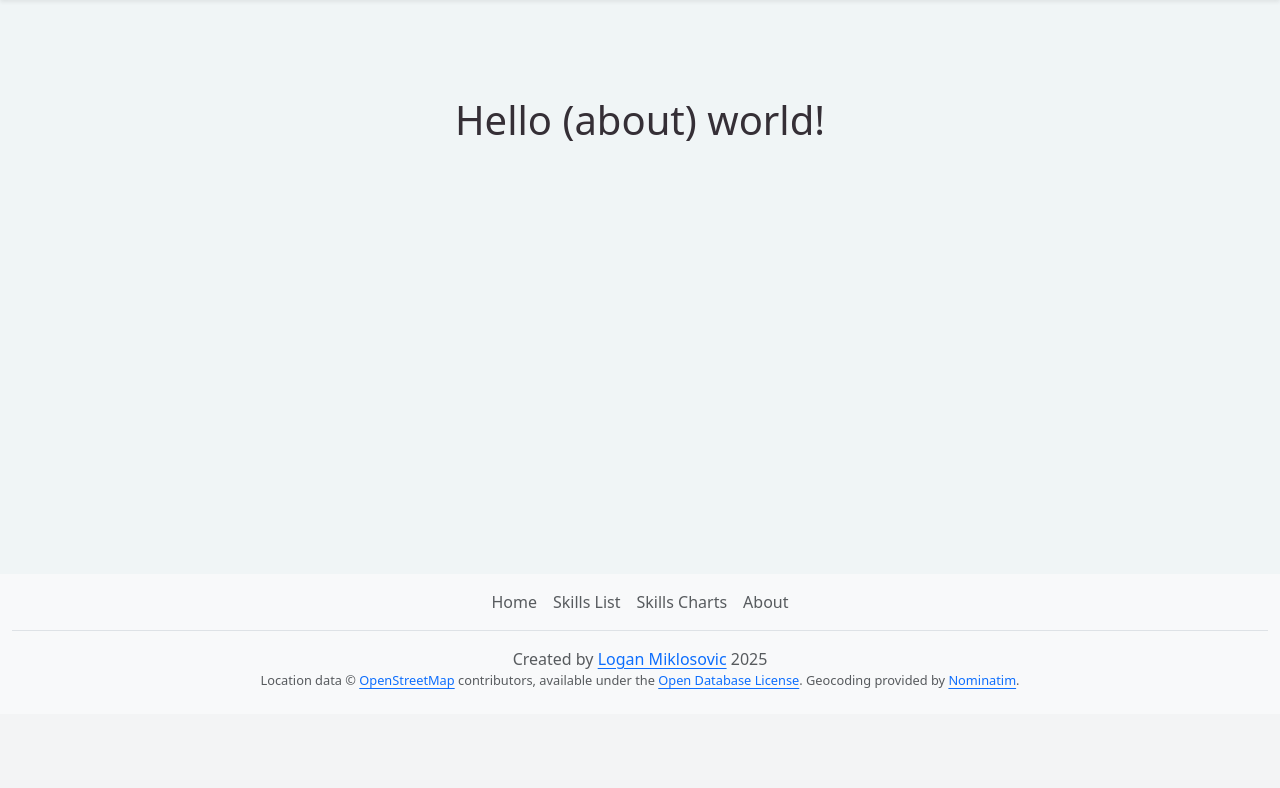
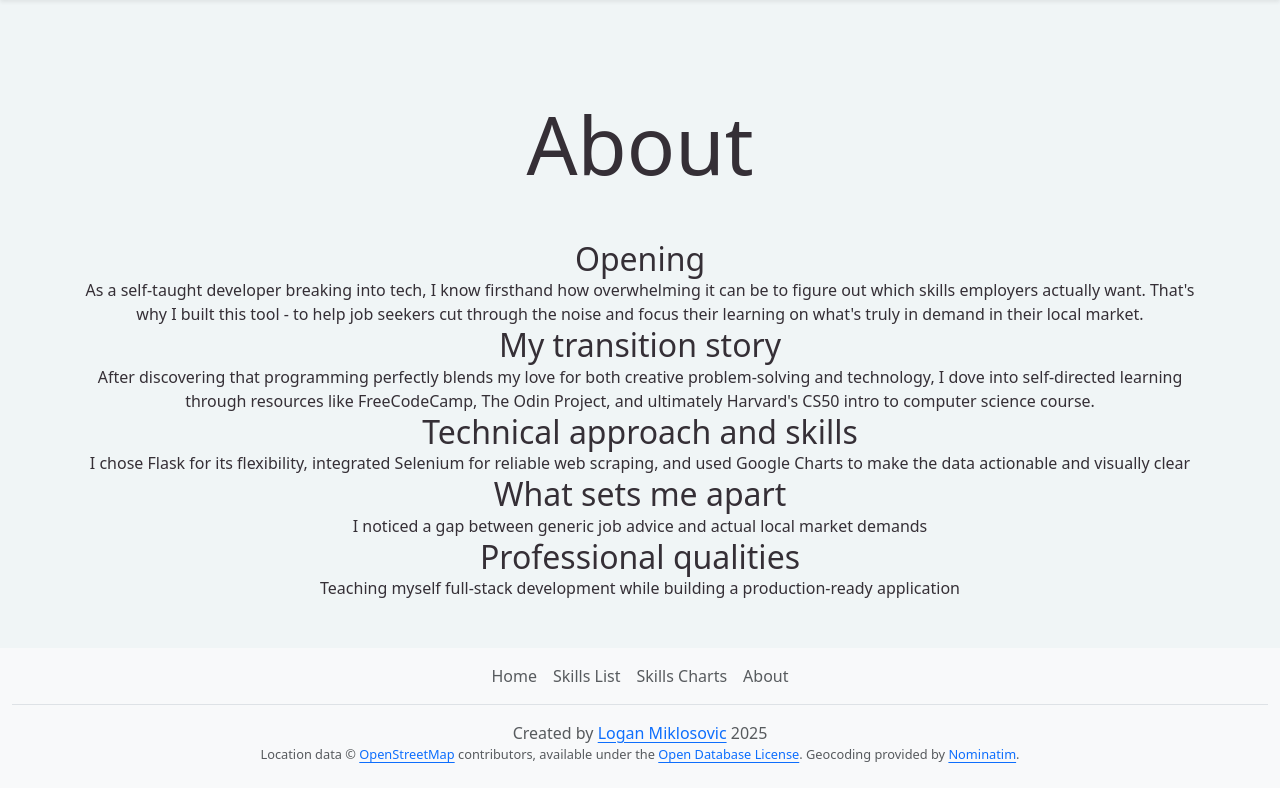
Before and after one commit to DevLoggith/cs50-final-project, a Flask app: page /about in a window 1280 px wide. Shown: the part 86-874 px from the top of the page. Before the commit the page ends 775 px from the top, so only its background shows below. Run offline with Flask 3, Linux system fonts and the light colour scheme; some web fonts are replaced.

Commit message:
creates rough outline & info for about page content
establishes the structure of the about page and some idea on what i want
the content to be (to be fleshed out more later)

```diff
--- a/app/templates/about.html
+++ b/app/templates/about.html
@@ -8,5 +8,52 @@
 {% endblock %}
 
 {% block main %}
-<h1>Hello (about) world!</h1>
+    <header class="mb-4 mb-md-5">
+        <h1 id="about-title" class="display-1">
+            About
+        </h1>
+    </header>
+    <article id="about-text">
+        <section>
+            <h2>Opening</h2>
+            <p>
+                As a self-taught developer breaking into tech, I know firsthand how
+                overwhelming it can be to figure out which skills employers actually
+                want. That's why I built this tool - to help job seekers cut through
+                the noise and focus their learning on what's truly in demand in their
+                local market.
+            </p>
+        </section>
+        <section>
+            <h2>My transition story</h2>
+            <p>
+                After discovering that programming perfectly blends my love for both
+                creative problem-solving and technology, I dove into self-directed
+                learning through resources like FreeCodeCamp, The Odin Project, and
+                ultimately Harvard's CS50 intro to computer science course.
+            </p>
+        </section>
+        <section>
+            <h2>Technical approach and skills</h2>
+            <p>
+                I chose Flask for its flexibility, integrated Selenium for
+                reliable web scraping, and used Google Charts to make the data
+                actionable and visually clear
+            </p>
+        </section>
+        <section>
+            <h2>What sets me apart</h2>
+            <p>
+                I noticed a gap between generic job advice and actual local
+                market demands
+            </p>
+        </section>
+        <section>
+            <h2>Professional qualities</h2>
+            <p>
+                Teaching myself full-stack development while building a
+                production-ready application
+            </p>
+        </section>
+    </article>
 {% endblock %}
```
